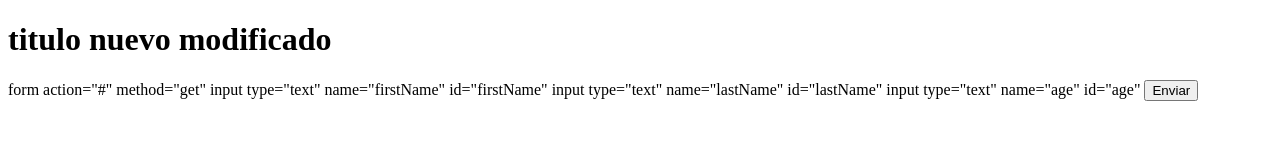
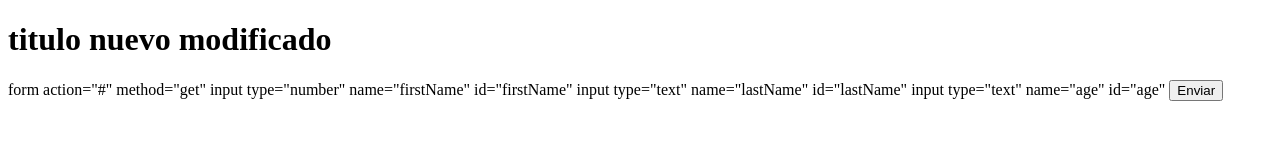
Before and after one commit to PatricioMorales1972/hello-world-git, a plain HTML site: page index.html in a window 1280 px wide. Drawn offline with Linux system fonts and the light colour scheme.

Commit message:
se cambio a tipo number

```diff
--- a/index.html
+++ b/index.html
@@ -9,7 +9,7 @@
     <h1>titulo nuevo modificado</h1>
 
     form action="#" method="get"
-     input type="text" name="firstName" id="firstName"
+     input type="number" name="firstName" id="firstName"
      input type="text" name="lastName" id="lastName"
      input type="text" name="age" id="age"
       <input type="button" value="Enviar">
```
